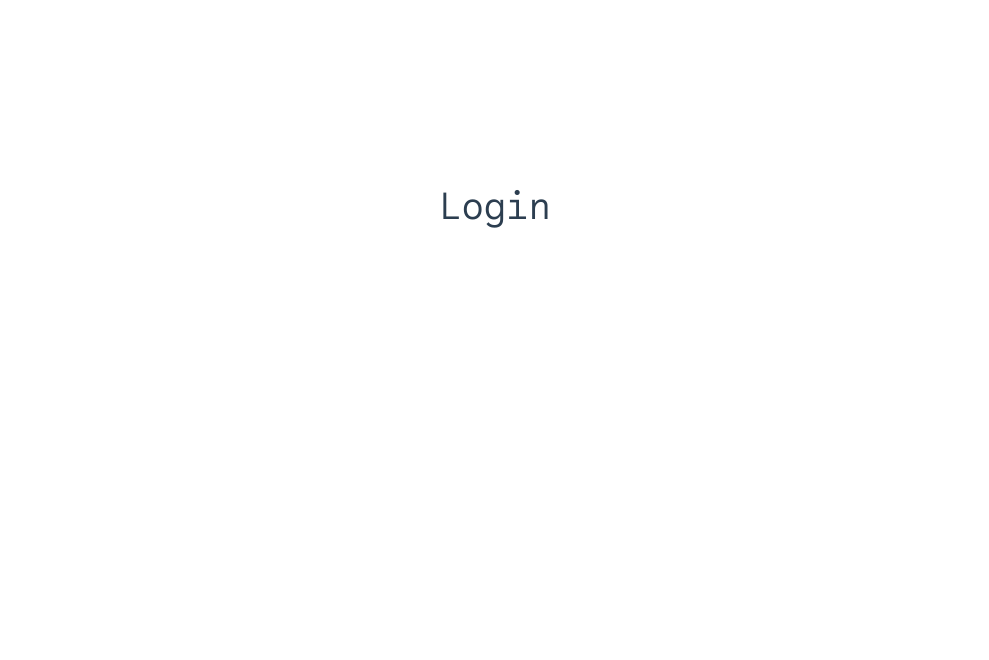
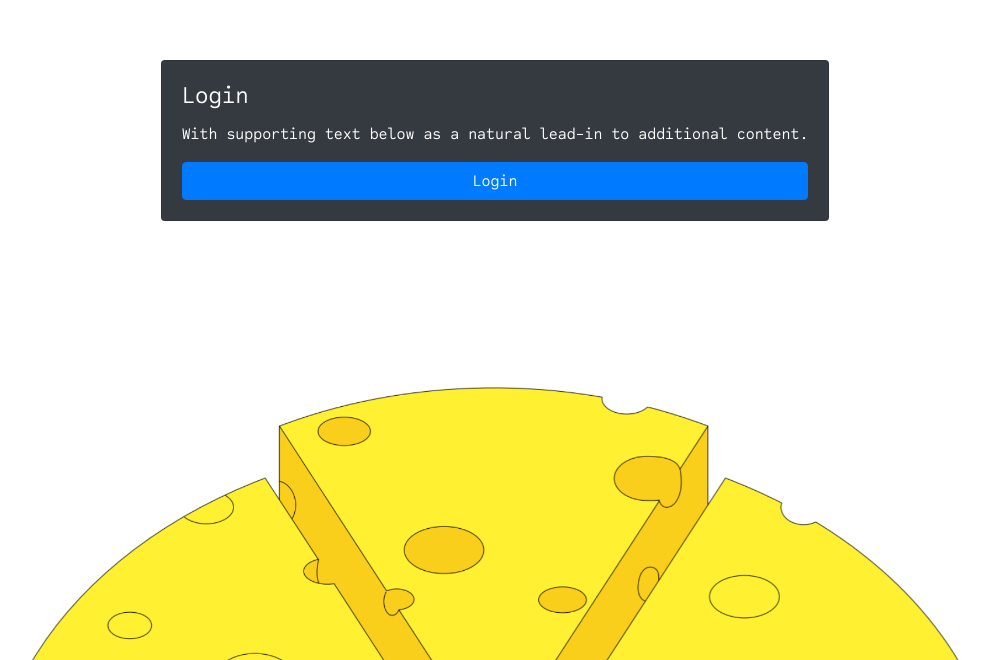
Before and after one commit to 14000605/wiz-website, a Vue app in the folder cheese-wizards-webapp/: page / in a window 1280 px wide. Shown: the part 140-800 px from the top of the page, without its empty margins (145-1134 px from the left). Built offline with nearby package versions, Linux system fonts and the light colour scheme.

Commit message:
Added the cheeze

```diff
--- a/cheese-wizards-webapp/src/App.vue
+++ b/cheese-wizards-webapp/src/App.vue
@@ -6,8 +6,8 @@
 
 <script>
 export default {
-  name: 'app'
-}
+  name: "app"
+};
 </script>
 
 <style>
@@ -16,28 +16,7 @@ export default {
   src: url(assets/font/codesaver-regular-webfont.woff);
 }
 
-html {
-  height: 100%;
+#app {
+  font-family: code saver, sans-serif;
 }
-
-body {
-  display: flex;
-  align-items: center;
-  justify-content: center;
-  height: 100%;
-}
-
-#app {
-  color: #2c3e50;
-  margin-top: -100px;
-  max-width: 600px;
-  font-family: code saver, sans-serif;
-  text-align: center;
-}
-
-#app a {
-  color: #42b983;
-  text-decoration: none;
-}
-
 </style>
--- a/cheese-wizards-webapp/src/components/Login.vue
+++ b/cheese-wizards-webapp/src/components/Login.vue
@@ -1,6 +1,17 @@
 <template>
   <div class="hello">
-    <div class = "h1">{{ msg }}</div>
+    <div class="wiz-login-card">
+      <b-card bg-variant="dark" text-variant="white" title="Login">
+        <b-card-text
+          class="d-flex justify-content-center"
+        >With supporting text below as a natural lead-in to additional content.</b-card-text>
+        <b-button class="d-flex justify-content-center" href="#" variant="primary">Login</b-button>
+      </b-card>
+    </div>
+
+    <div class="wiz-login-background">
+      <img class="wiz-login-background" src="../assets/cheese.png" />
+    </div>
   </div>
 </template>
 
@@ -13,25 +24,25 @@ export default {
       // preserves its current state and we are modifying
       // its initial state.
       msg: "Login"
-    }
+    };
   },
-  created: function () {
+  created: function() {
     // debug()
-    init()
+    init();
   }
-}
+};
 
-async function init () {
-  if (typeof window.ethereum === 'undefined') {
+async function init() {
+  if (typeof window.ethereum === "undefined") {
     // Handle case where user hasn't installed Dapper.
-    return
+    return;
   }
 
   try {
     // If a user is logged in to Dapper and has previously approved the dapp,
     // `ethereum.enable` will return the result of `eth_accounts`.
-    const accounts = await window.ethereum.enable()
-    console.log(accounts)
+    const accounts = await window.ethereum.enable();
+    console.log(accounts);
   } catch (error) {
     // Handle error. If the user rejects the request for access, then
   }
@@ -63,4 +74,21 @@ async function init () {
 
 <!-- Add "scoped" attribute to limit CSS to this component only -->
 <style scoped>
+.wiz-login-background {
+  position: fixed;
+  bottom: 0px;
+  right: 0px;
+  left: 0px;
+  width: 100vw;
+  height: 35vh;
+}
+img {
+  object-fit: contain;
+}
+
+.wiz-login-card {
+  display: flex;
+  justify-content: center;
+  margin-top: 200px;
+}
 </style>
```
Also changed, not shown: cheese-wizards-webapp/src/router/index.js (+7 -5 lines), cheese-wizards-webapp/src/assets/Cheese.png (added).
